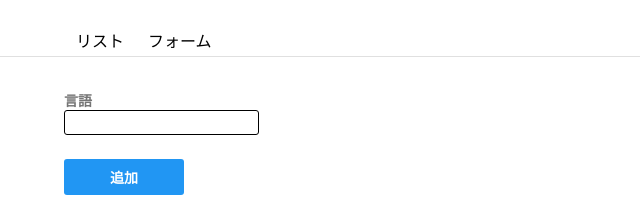
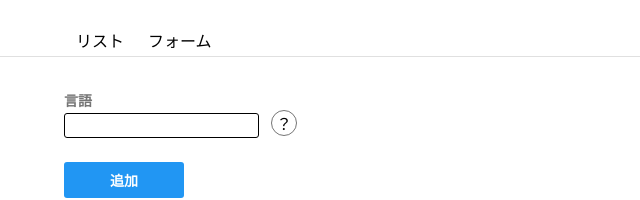
Before and after one commit to yuki-o0413/ReactPrc, a React (Create React App) app: page / in a window 1280 px wide. Both pictures are taken after a click on the item "フォーム". Shown: the top 200 px of the page, without its empty margins (0-640 px from the left). Built offline with nearby package versions, Linux system fonts and the light colour scheme.

Commit message:
10: refを使ったfocus

```diff
--- a/src/Form.js
+++ b/src/Form.js
@@ -3,6 +3,7 @@
 import { Button } from "./components/button";
 import { TabBodyContainer } from "./components/tab-body-container";
 import { FormModal } from "./FormModal";
+import { Hint } from "./Hint";
 
 const Label = styled.label`
   display: flex;
@@ -36,6 +37,7 @@
         <div>
           <Label>言語</Label>
           <Input type="text" value={text} onChange={(e) => setText(e.target.value)} />
+          <Hint />
         </div>
         <ButtonContainer>
           <FormButton>追加</FormButton>
--- /dev/null
+++ b/src/Hint.js
@@ -0,0 +1,55 @@
+import styled from 'styled-components';
+import { useState, useRef, useEffect } from 'react';
+
+const HintContainer = styled.div`
+  position: relative;
+  display: inline-flex;
+  margin-left: 12px;
+`
+
+const HintInner = styled.div`
+  display: flex;
+  justify-content: center;
+  align-items: center;
+  border-radius: 50%;
+  border: 1px solid #757575;
+  width: 24px;
+  height: 24px;
+  cursor: pointer;
+`;
+
+const PopupContainer = styled.div`
+  position: absolute;
+  left: 88%;
+  bottom: 12px;
+  display: flex;
+  justify-content: center;
+  padding: 8px;
+  width: 140px;
+  border: 1px solid black;
+  border-radius: 8px;
+`
+
+export const Hint = () => {
+  const [showPopup, setShowPopup] = useState(false);
+
+  const ref = useRef(null);
+
+  useEffect(() => {
+    if (ref.current) ref.current.focus();
+  })
+  return (
+    <HintContainer>
+      <HintInner onClick={() => setShowPopup(true)}>
+        ？
+      </HintInner>
+      {
+        showPopup && (
+          <PopupContainer ref={ref} onBlur={() => setShowPopup(false)} tabIndex={0}>
+            言語の名前です
+          </PopupContainer>
+        )
+      }
+    </HintContainer>
+  )
+}
```
Also changed, not shown: 1 other file (tests, documents, lock files or other folders).
